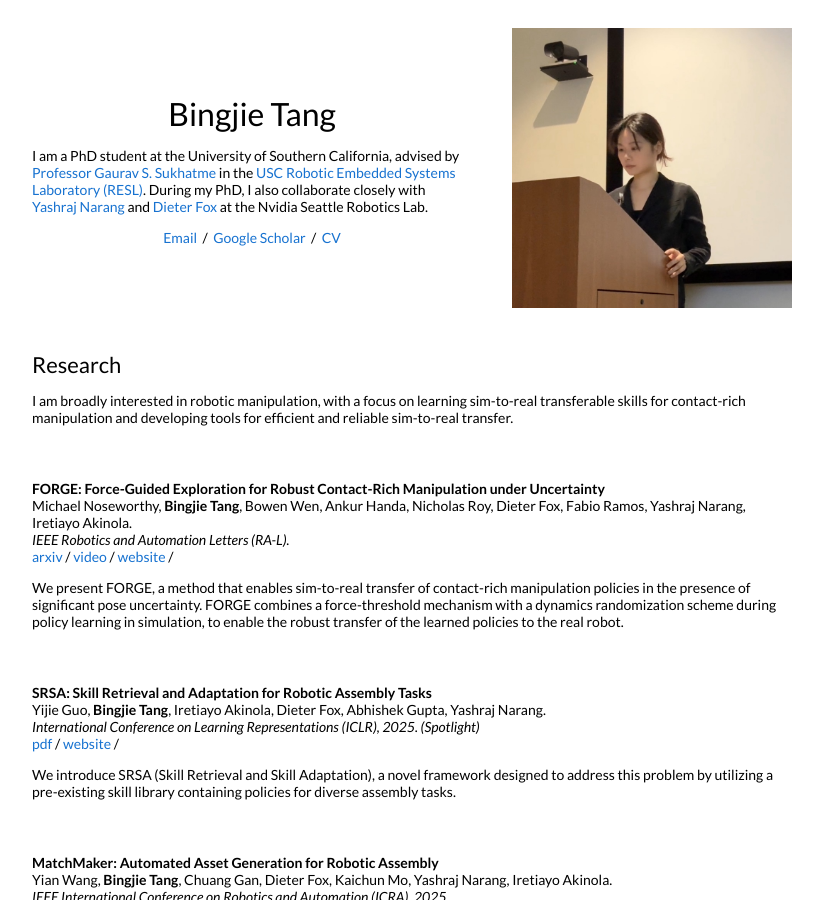
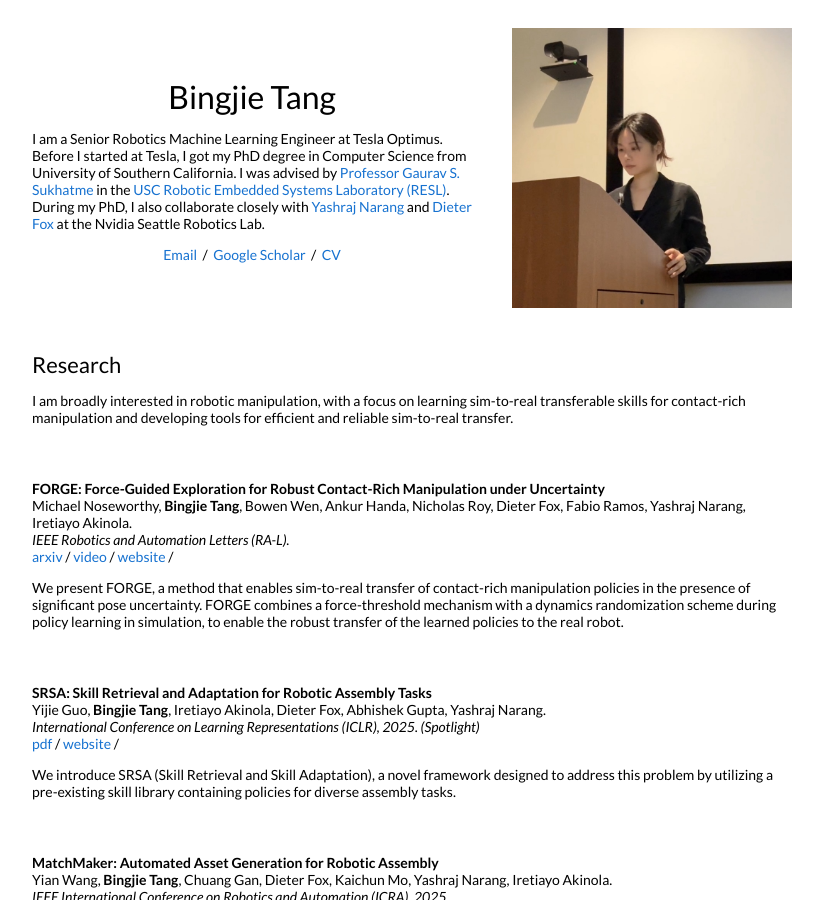
Before and after one commit to bingjietang718/bingjietang718.github.io, a Jekyll site: the page built from _posts/2024-12-01-ral.markdown, in a window 1280 px wide and 900 px high. Shown: the whole window, without its empty margins (228-1051 px from the left). Built offline with Jekyll 4.4.1, drawn with Linux system fonts in a browser that asks for light colours.

Commit message:
update bio

```diff
--- a/_layouts/default.html
+++ b/_layouts/default.html
@@ -27,7 +27,7 @@
               <h1>
                 Bingjie Tang
               </h1>
-              <p>I am a PhD student at the University of Southern California, advised by <a href="https://scholar.google.com/citations?user=lRUi-A8AAAAJ&hl=en">Professor Gaurav S. Sukhatme</a> in the <a href="https://uscresl.org">USC Robotic Embedded Systems Laboratory (RESL)</a>. During my PhD, I also collaborate closely with <a href="https://scholar.google.com/citations?user=M3NuG7AAAAAJ&hl=en">Yashraj Narang</a> and <a href="https://scholar.google.com/citations?user=DqXsbPAAAAAJ&hl=en&oi=ao">Dieter Fox</a> at the Nvidia Seattle Robotics Lab.</p>
+              <p>I am a Senior Robotics Machine Learning Engineer at Tesla Optimus. Before I started at Tesla, I got my PhD degree in Computer Science from University of Southern California. I was advised by <a href="https://scholar.google.com/citations?user=lRUi-A8AAAAJ&hl=en">Professor Gaurav S. Sukhatme</a> in the <a href="https://uscresl.org">USC Robotic Embedded Systems Laboratory (RESL)</a>. During my PhD, I also collaborate closely with <a href="https://scholar.google.com/citations?user=M3NuG7AAAAAJ&hl=en">Yashraj Narang</a> and <a href="https://scholar.google.com/citations?user=DqXsbPAAAAAJ&hl=en&oi=ao">Dieter Fox</a> at the Nvidia Seattle Robotics Lab.</p>
               <!-- <p>
                 I have an MS in Computer Science from <a href="https://cs.brown.edu">Brown University</a>, where I was a research assistant for <a href="https://cs.brown.edu/~gdk/">George Konidaris</a> and <a href="https://cs.brown.edu/people/stellex/">Stefanie Tellex</a>. I received a bachelor degree in CS from <a href="http://english.hust.edu.cn">Huazhong University of Science and Technology</a>, and I did my final year project at <a href="https://en.sjtu.edu.cn">Shanghai Jiao Tong University</a> with <a href="https://bcmi.sjtu.edu.cn/~zhaohai/">Hai Zhao</a>.
               </p> -->
```
